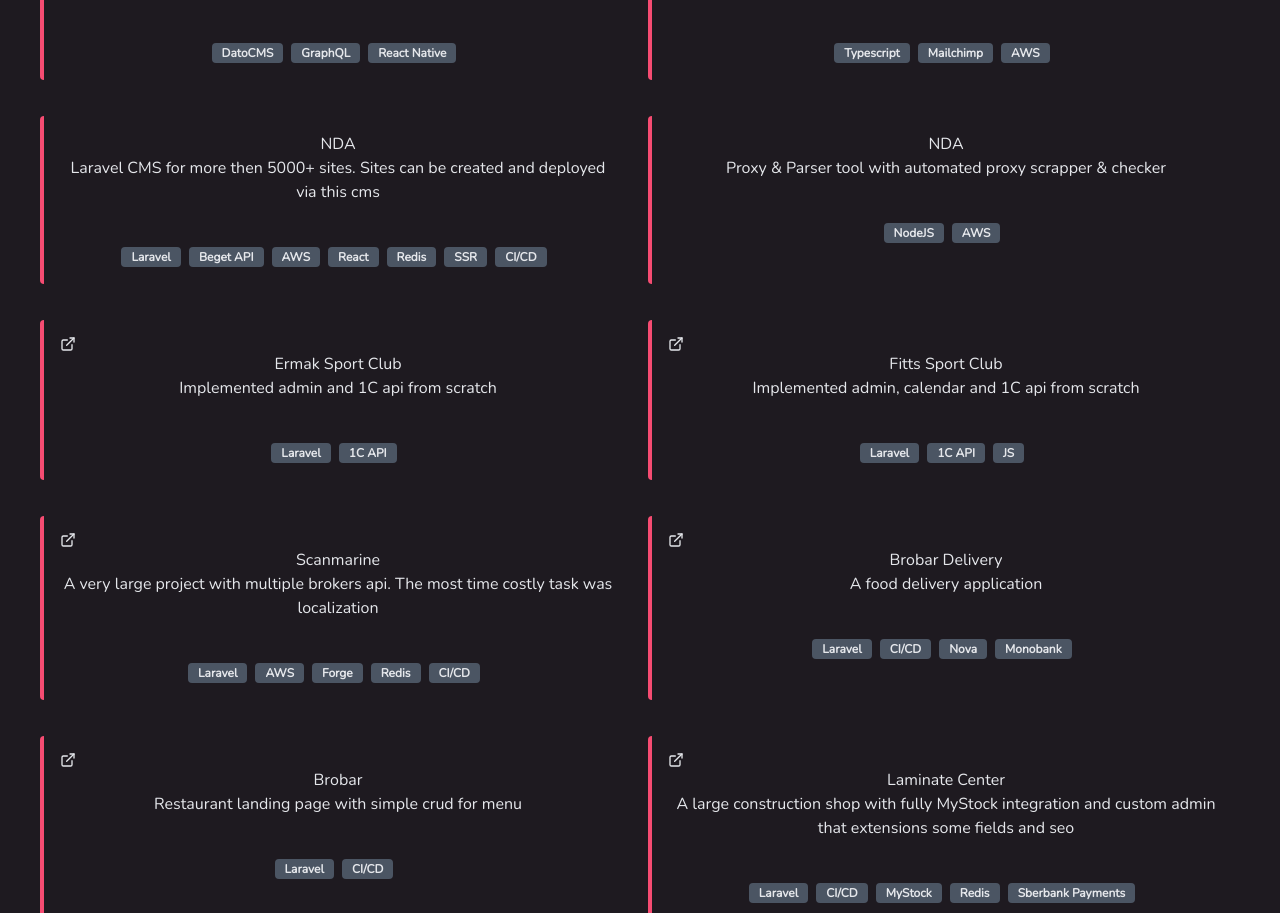
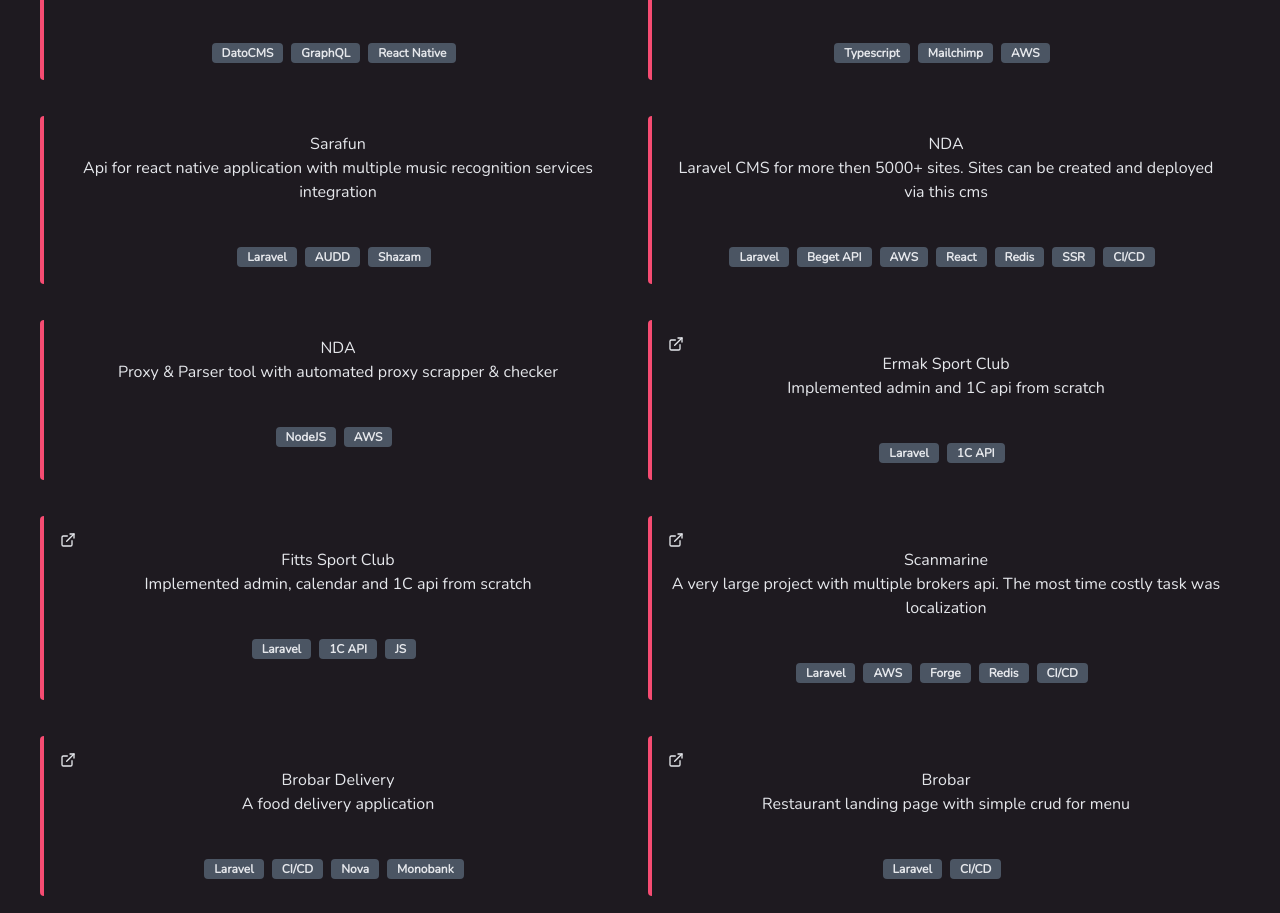
Before and after one commit to thedxrklord/cv, a Next.js app: page / in a window 1280 px wide. Shown: the part 880-1793 px from the top of the page. Built offline with nearby package versions, Linux system fonts and the light colour scheme.

Commit message:
Portfolio update

```diff
--- a/constants/portfolio.js
+++ b/constants/portfolio.js
@@ -10,6 +10,12 @@ export const projects = [
       description: 'Built an api for react native application',
       stack: ['Typescript', 'Mailchimp', 'AWS'],
       url: 'https://citizenremote.com/',
+    },
+    {
+      name: 'Sarafun',
+      description: 'Api for react native application with multiple music recognition services integration',
+      stack: ['Laravel', 'AUDD', 'Shazam'],
+      url: null,
     },
     {
       name: 'NDA',
```
